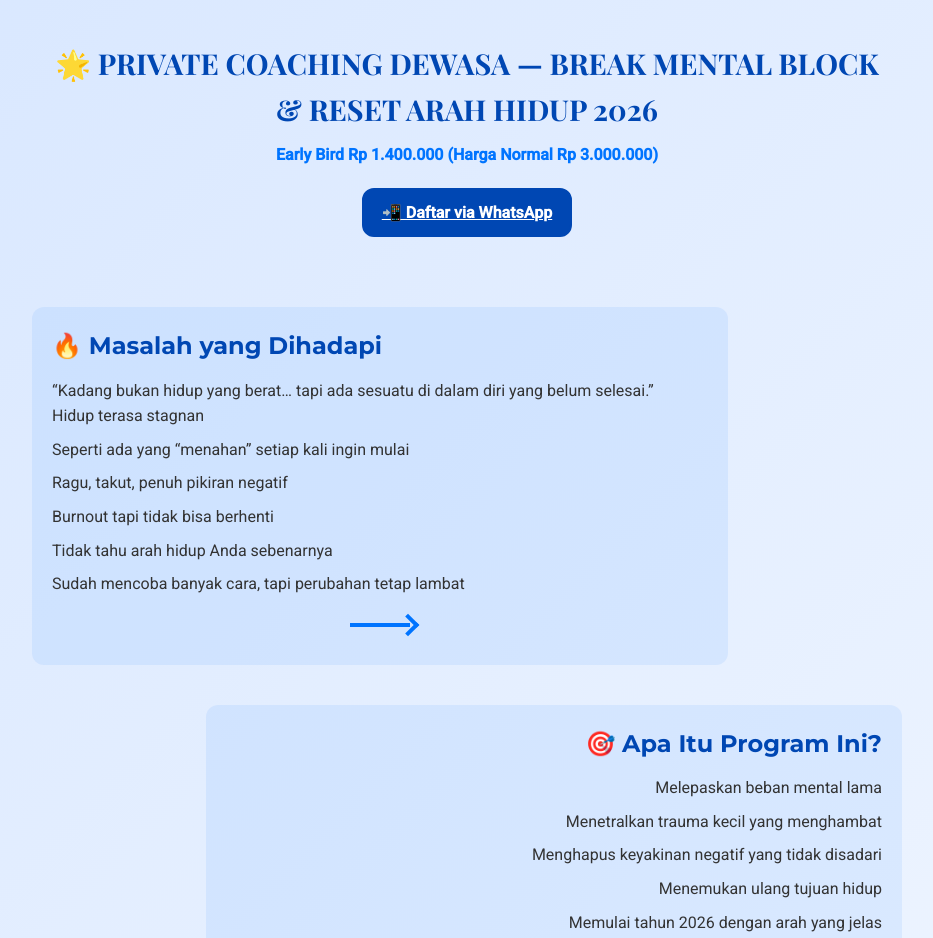
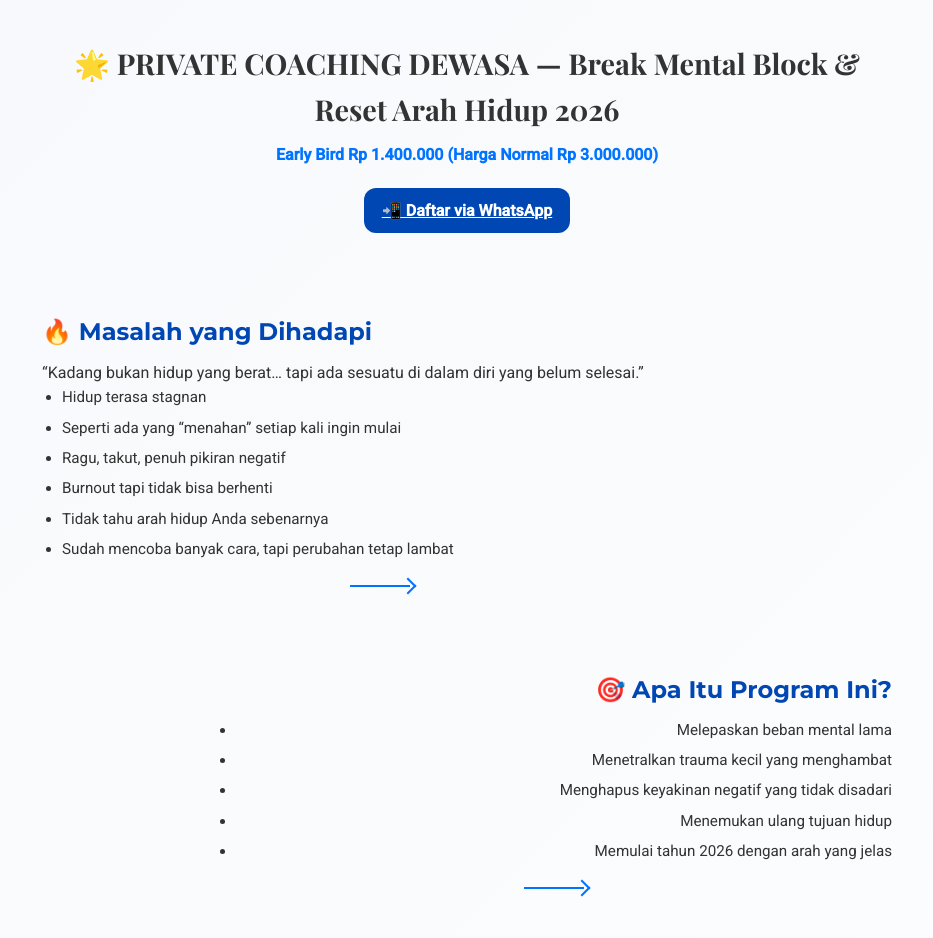
Before and after one commit to ilhamdgtal-debug/Private_Coaching_Dewasa_2026., a plain HTML site: page index.html in a window 1280 px wide. Shown: the top 938 px of the page, without its empty margins (173-1106 px from the left). Drawn offline with nearby package versions, Linux system fonts and the light colour scheme.

Commit message:
style.css

```diff
--- a/style.css
+++ b/style.css
@@ -7,7 +7,7 @@
 body {
   font-family: 'Roboto', sans-serif;
   line-height: 1.6;
-  background: linear-gradient(135deg, #d8e7ff, #ffffff);
+  background: linear-gradient(135deg, #f7f9fc, #ffffff);
   color: #333;
 }
 
@@ -26,9 +26,7 @@ body {
 .hero h1 {
   font-family: 'Playfair Display', serif;
   font-size: 1.8rem;
-  color: #0047b3;
   margin-bottom: 10px;
-  text-transform: uppercase;
 }
 .early-bird {
   font-weight: bold;
@@ -48,51 +46,50 @@ body {
   border-radius: 12px;
   font-weight: bold;
   margin: 5px;
-  border: 2px solid #0047b3;
+  border: none;
   text-align: center;
   transition: 0.3s;
 }
 .btn:hover {
   background-color: #0074ff;
-  border-color: #0074ff;
   transform: scale(1.05);
   box-shadow: 0 0 12px rgba(0,115,255,0.6);
 }
 
-/* FLOW */
+/* FLOW MINIMALIS */
 .flow {
   position: relative;
   margin: 40px 0;
 }
 .flow-item {
   width: 80%;
-  padding: 20px;
+  padding: 10px;
   margin-bottom: 40px;
-  background: rgba(0,110,255,0.08);
-  border-radius: 12px;
   position: relative;
 }
-.flow-item.left { margin-left: 0; }
+.flow-item.left { margin-left: 0; text-align: left; }
 .flow-item.right { margin-left: auto; text-align: right; }
 
 .flow-item h2 {
   font-family: 'Montserrat', sans-serif;
   color: #0047b3;
-  margin-bottom: 12px;
+  margin-bottom: 8px;
 }
 .flow-item ul {
-  list-style: none;
-  padding-left: 0;
+  list-style-type: disc;
+  padding-left: 20px;
 }
 .flow-item li {
-  margin-bottom: 8px;
+  margin-bottom: 6px;
+  font-size: 0.95rem;
 }
 
-/* ARROW */
+/* ARROW CSS */
 .arrow {
   width: 100%;
-  height: 40px;
+  height: 30px;
   position: relative;
+  margin: 10px 0;
 }
 .arrow::after {
   content: "";
@@ -100,7 +97,7 @@ body {
   top: 50%;
   left: 50%;
   width: 60px;
-  height: 4px;
+  height: 2px;
   background-color: #0074ff;
   transform: translate(-50%, -50%);
 }
@@ -109,10 +106,10 @@ body {
   position: absolute;
   top: 50%;
   left: calc(50% + 28px);
-  width: 12px;
-  height: 12px;
-  border-top: 4px solid #0074ff;
-  border-right: 4px solid #0074ff;
+  width: 10px;
+  height: 10px;
+  border-top: 2px solid #0074ff;
+  border-right: 2px solid #0074ff;
   transform: translate(-50%, -50%) rotate(45deg);
 }
 
@@ -122,14 +119,14 @@ body {
   margin: 25px 0;
 }
 .price {
-  font-size: 1.3rem;
+  font-size: 1.2rem;
   font-weight: bold;
-  color: #0074ff;
+  margin-bottom: 15px;
 }
 
 /* RESPONSIVE */
 @media(max-width:768px){
   .flow-item.right { text-align: left; margin-left: 0; }
-  .arrow { height: 30px; }
+  .arrow { height: 20px; }
   .arrow::after { width: 40px; }
 }
```
